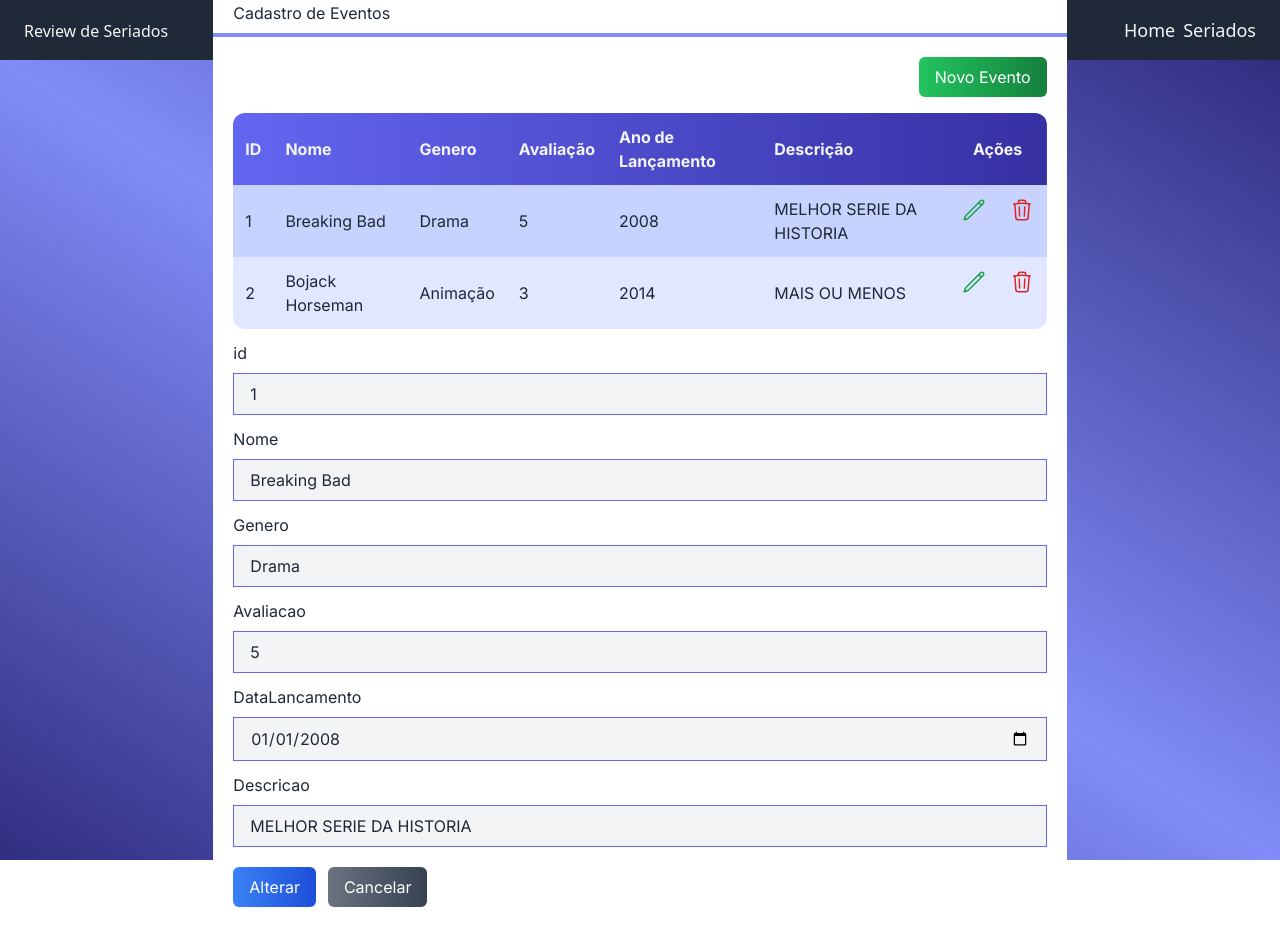
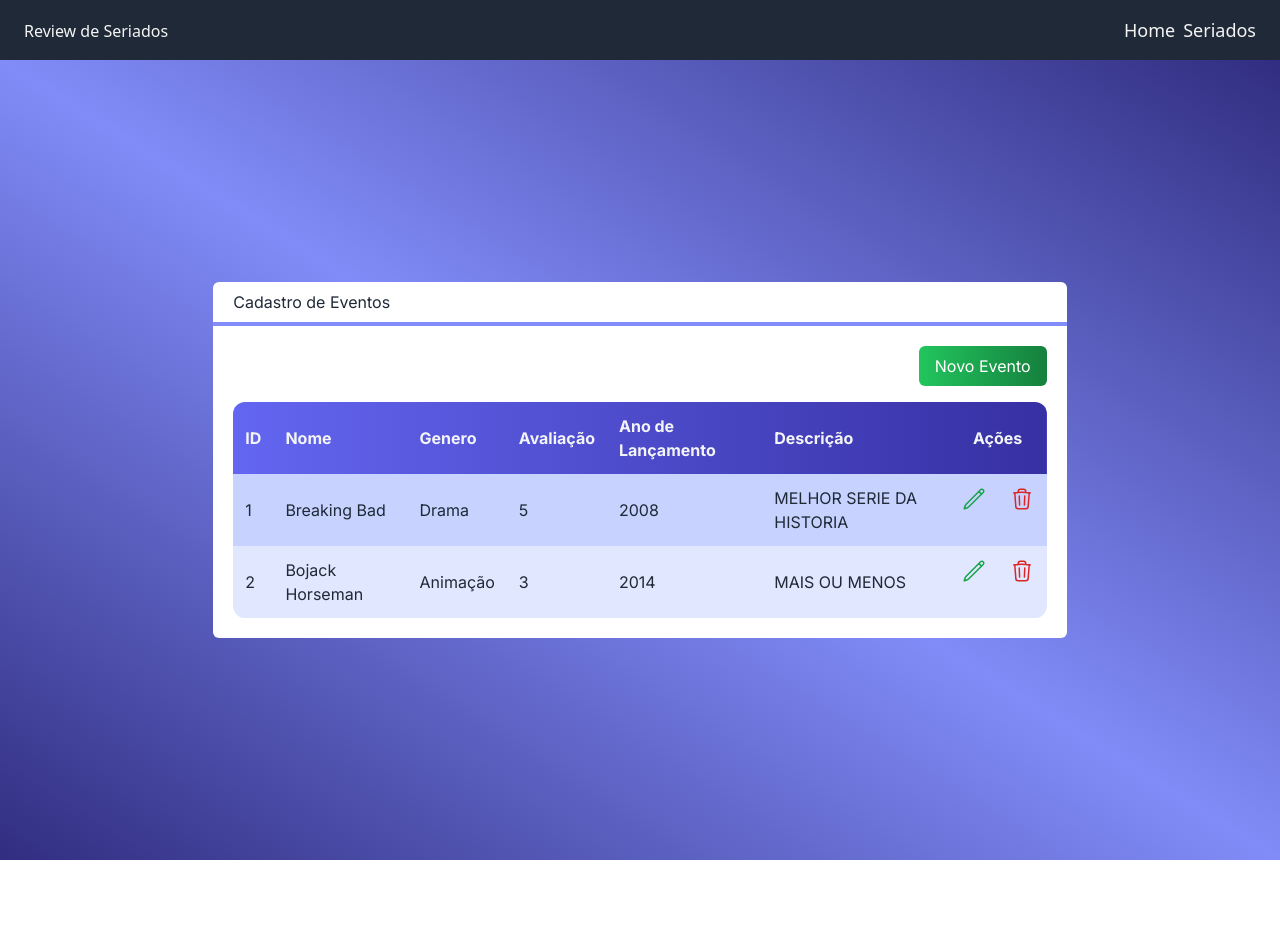
Before and after one commit to joaovargas2002/seriados-crud, a Next.js app: page /seriados in a window 1280 px wide. After the commit the page ends 860 px from the top, so only its background shows below. Built offline with nearby package versions, Linux system fonts and the light colour scheme.

Commit message:
finalizando

```diff
--- a/src/app/components/seriados/botao.tsx
+++ b/src/app/components/seriados/botao.tsx
@@ -2,10 +2,11 @@ interface BotaoProps {
     children: any
     cor: string
     className?: string
+    onClick?: () => void
 }
 
 export default function Botao(props: BotaoProps) {
-    return (<button className={`${props.cor}
+    return (<button onClick={props.onClick} className={`${props.cor}
                     text-white px-4 py-2 rounded-md
                     ${props.className} `}>
         {props.children}
--- a/src/app/components/seriados/formulario.tsx
+++ b/src/app/components/seriados/formulario.tsx
@@ -6,6 +6,8 @@ import Botao from "./botao";
 
 interface FormularioProps {
     seriado: Seriado
+    seriadoMudou?: (seriado: Seriado) => void
+    cancelado?: () => void
 }
 
 export default function Formulario(props: FormularioProps) {
@@ -22,14 +24,17 @@ export default function Formulario(props: FormularioProps) {
             <Entrada texto="Nome" valor={nome} onChange={setNome}></Entrada>
             <Entrada texto="Genero" valor={genero} onChange={setGenero}></Entrada>
             <Entrada texto="Avaliacao" valor={avaliacao} onChange={setAvaliacao}></Entrada>
-            <Entrada texto="DataLancamento" tipo="date" valor={stringParaEntradaDeData (dataLancamento)}
+            <Entrada texto="DataLancamento" tipo="date" valor={stringParaEntradaDeData(dataLancamento)}
                 onChange={setdataLancamento}></Entrada>
             <Entrada texto="Descricao" valor={descricao} onChange={setDescricao}></Entrada>
             <div className="flex-justify-end mt-5" >
-                <Botao className="mr-3" cor="bg-gradient-to-r from-blue-500 to-blue-700" >
+                <Botao className="mr-3" cor="bg-gradient-to-r from-blue-500 to-blue-700"
+                    onClick={() => props.seriadoMudou?.(new Seriado(
+                        id, nome, genero, avaliacao, dataLancamento, descricao))}>
                     {id ? 'Alterar' : 'Salvar'}
                 </Botao>
-                <Botao cor="bg-gradient-to-r from-gray-500 to-gray-700">
+                <Botao cor="bg-gradient-to-r from-gray-500 to-gray-700"
+                    onClick={props.cancelado}>
                     Cancelar
                 </Botao>
             </div>
--- a/src/app/core/Seriado.ts
+++ b/src/app/core/Seriado.ts
@@ -1,3 +1,5 @@
+import { stringParaEntradaDeData } from "@/utils/converters";
+
 export default class Seriado {
     id: number | null;
     nome: string;
@@ -22,4 +24,7 @@ export default class Seriado {
             ]
            }
 
+        static vazio(): Seriado {
+            return new Seriado(null, "", "", "", stringParaEntradaDeData(""),"");
+        }
 }
--- a/src/app/seriados/page.tsx
+++ b/src/app/seriados/page.tsx
@@ -4,16 +4,35 @@ import Seriado from "../core/Seriado";
 import Tabela from "../components/seriados/tabela";
 import Botao from "../components/seriados/botao";
 import Formulario from "../components/seriados/formulario";
+import { useState } from "react";
+
+
+
+export default function Seriados() {
+
+    function novoSeriado() {
+        setSeriado(Seriado.vazio())
+        setVisivel("form")
+    }
 
     function seriadoSelecionado(seriado: Seriado) {
-    console.log(seriado.nome)
+        setSeriado(seriado)
+        setVisivel('form')
+
     }
 
     function seriadoExcluido(seriado: Seriado) {
         console.log(seriado.nome)
     }
 
-export default function Seriados() {
+    function salvarSeriado(seriado: Seriado) {
+        console.log(seriado)
+        setVisivel("tabela")
+    }
+
+    const [seriado, setSeriado] = useState<Seriado>(Seriado.vazio())
+
+    const [visivel, setVisivel] = useState<'tabela' | 'form'>('tabela')
 
     const seriados = Seriado.geraSeriadosMock()
 
@@ -22,15 +41,22 @@ export default function Seriados() {
     bg-gradient-to-bl from-indigo-900 via-indigo-400 to-indigo-900
     text-white`}>
             <Layout titulo="Cadastro de Eventos">
-                <div className="flex justify-end mb-4">
-                    <Botao cor="bg-gradient-to-r from-green-500 to-green-700">
+                {visivel === 'tabela' ? (
+
+                    <> <div className="flex justify-end mb-4">
+                        <Botao cor="bg-gradient-to-r from-green-500 to-green-700"
+                            onClick={() => novoSeriado()}>
                             Novo Evento
                         </Botao>
                     </div>
                         <Tabela seriados={seriados}
                             seriadoSelecionado={seriadoSelecionado}
                             seriadoExcluido={seriadoExcluido}></Tabela>
-                    <Formulario seriado={seriados[0]}></Formulario>
+                    </>
+                ) : (
+                    <Formulario seriado={seriado}
+                        seriadoMudou={salvarSeriado}
+                        cancelado={() => setVisivel('tabela')} />)}
             </Layout>
         </div>
     )
```
Lines whose indentation alone changed are shown as unchanged.
